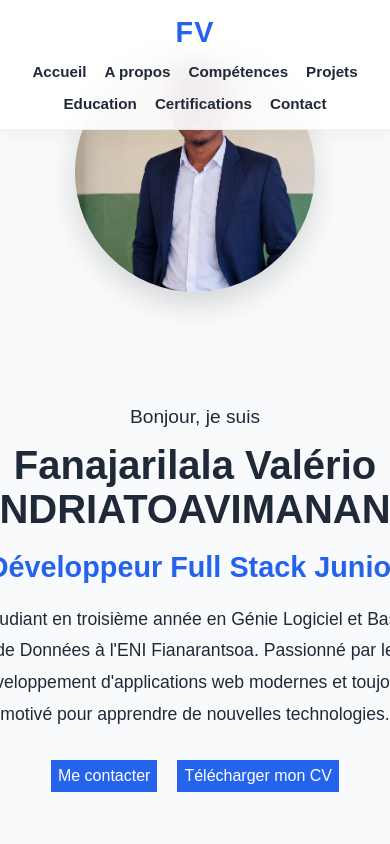
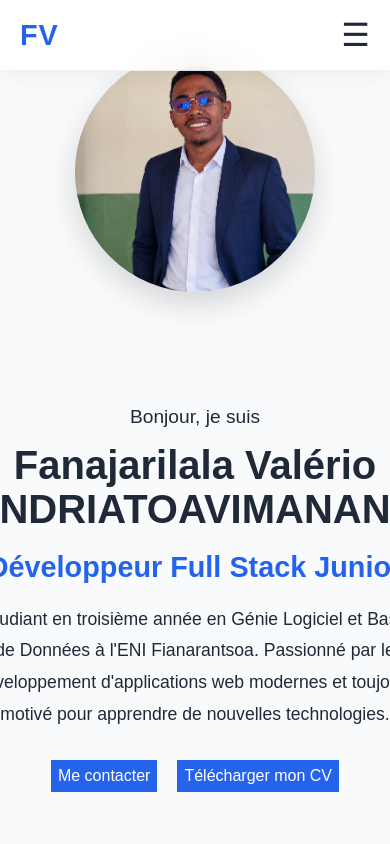
Before and after one commit to Fanajaval/mon-portfolio, a React app: page / in a window 390 px wide. Shown: the top 844 px of the page. Built offline with nearby package versions, Linux system fonts and the light colour scheme; the HTML template or start-up script is replaced by a standard one.

Commit message:
amélioration navbar (menu btn)

```diff
--- a/src/components/Navbar.jsx
+++ b/src/components/Navbar.jsx
@@ -1,39 +1,30 @@
-import "../styles/Navbar.css"
+import { useState } from "react";
+import "../styles/Navbar.css";
 
-function Navbar(){
-    return(
+function Navbar() {
+  const [menuOpen, setMenuOpen] = useState(false);
+
+  return (
     <header className="header">
       <nav className="navbar">
         <div className="logo">FV</div>
 
-                <ul className="nav-links">
-                    <li>
-                        <a href="#hero">Accueil</a>
-                    </li>
+        <button
+          className="menu-btn"
+          onClick={() => setMenuOpen(!menuOpen)}
+          aria-label="Ouvrir le menu"
+        >
+          {menuOpen ? "✕" : "☰"}
+        </button>
 
-                    <li>
-                        <a href="#about">A propos</a>
-                    </li>
-
-                    <li>
-                        <a href="#skills">Compétences</a>
-                    </li>
-
-                    <li>
-                        <a href="#projects">Projets</a>
-                    </li>
-
-                    <li>
-                        <a href="#education">Education</a>
-                    </li>
-
-                    <li>
-                        <a href="#certifications">Certifications</a>
-                    </li>
-
-                    <li>
-                        <a href="#contact">Contact</a>
-                    </li>
+        <ul className={`nav-links ${menuOpen ? "open" : ""}`}>
+          <li><a href="#hero" onClick={() => setMenuOpen(false)}>Accueil</a></li>
+          <li><a href="#about" onClick={() => setMenuOpen(false)}>À propos</a></li>
+          <li><a href="#skills" onClick={() => setMenuOpen(false)}>Compétences</a></li>
+          <li><a href="#projects" onClick={() => setMenuOpen(false)}>Projets</a></li>
+          <li><a href="#education" onClick={() => setMenuOpen(false)}>Éducation</a></li>
+          <li><a href="#certifications" onClick={() => setMenuOpen(false)}>Certifications</a></li>
+          <li><a href="#contact" onClick={() => setMenuOpen(false)}>Contact</a></li>
         </ul>
       </nav>
     </header>
--- a/src/styles/Navbar.css
+++ b/src/styles/Navbar.css
@@ -86,29 +86,64 @@
   width: 100%;
 }
 
+.menu-btn {
+  display: none;
+  background: transparent;
+  border: none;
+  font-size: 2rem;
+  color: #1f2937;
+  cursor: pointer;
+  transition: transform 0.2s ease;
+}
+
+.menu-btn:hover {
+  transform: scale(1.1);
+}
+
 @media (max-width: 768px) {
   .navbar {
     padding: 16px 20px;
   }
 
+  .menu-btn {
+    display: block;
+  }
+
+  /*menu mobile caché */
   .nav-links {
-    gap: 18px;
+    position: absolute;
+    top: 100%;
+    left: 0;
+    width: 100%;
+
+    flex-direction: column;
+    align-items: center;
+    gap: 22px;
+
+    padding: 24px 0;
+    margin: 0;
+
+    background: rgba(255, 255, 255, 0.97);
+    backdrop-filter: blur(10px);
+    -webkit-backdrop-filter: blur(10px);
+
+    border-bottom: 1px solid rgba(0, 0, 0, 0.05);
+    box-shadow: 0 10px 25px rgba(0, 0, 0, 0.08);
+
+    opacity: 0;
+    visibility: hidden;
+    transform: translateY(-10px);
+    transition: all 0.3s ease;
+  }
+
+  /*menu ouvert */
+  .nav-links.open {
+    opacity: 1;
+    visibility: visible;
+    transform: translateY(0);
   }
 
   .nav-links a {
-    font-size: 0.95rem;
+    font-size: 1rem;
   }
 }
-
-@media (max-width: 600px) {
-  .navbar {
-    flex-direction: column;
-    gap: 14px;
-  }
-
-  .nav-links {
-    flex-wrap: wrap;
-    justify-content: center;
-    gap: 14px 18px;
-  }
-}
```
Lines whose indentation alone changed are shown as unchanged.
